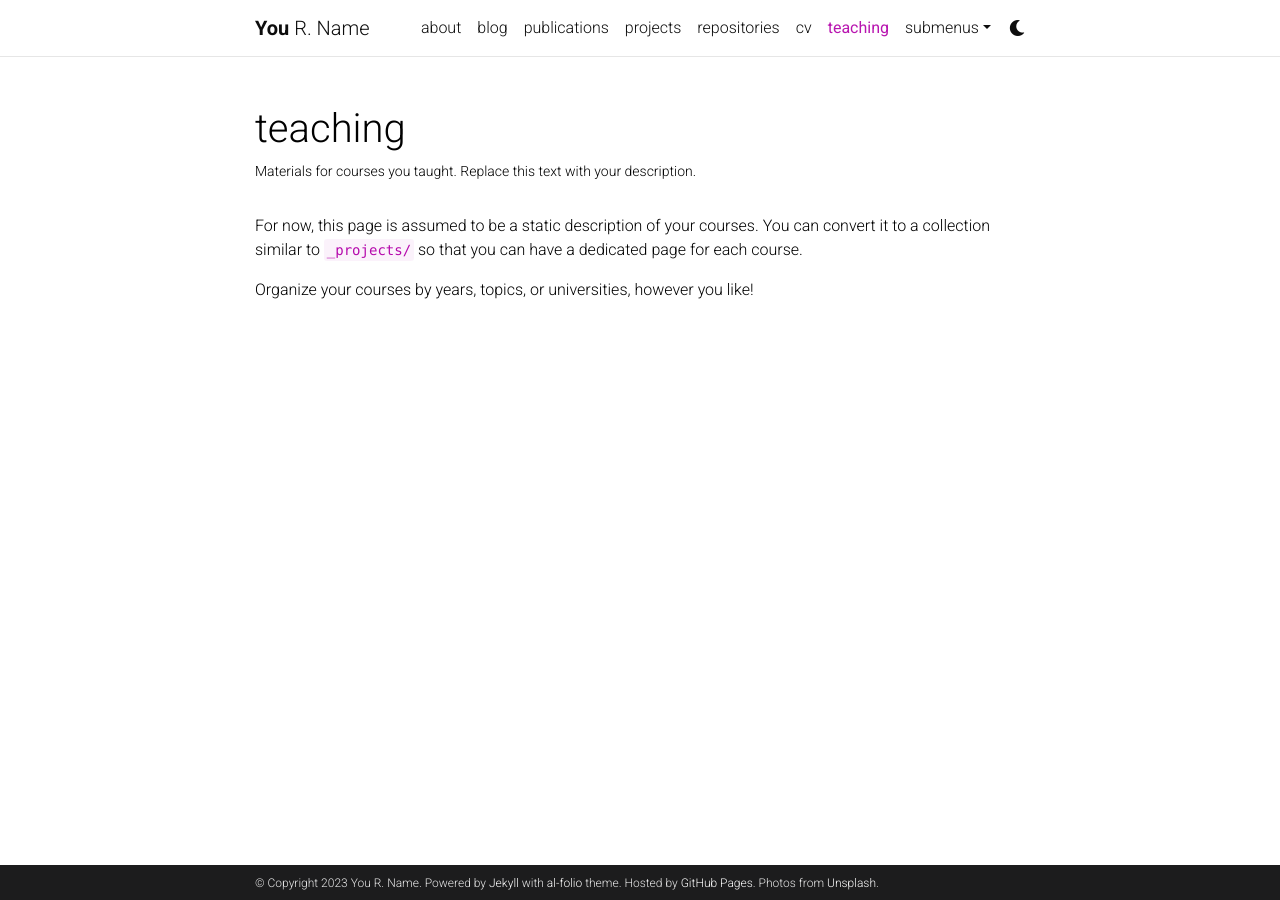
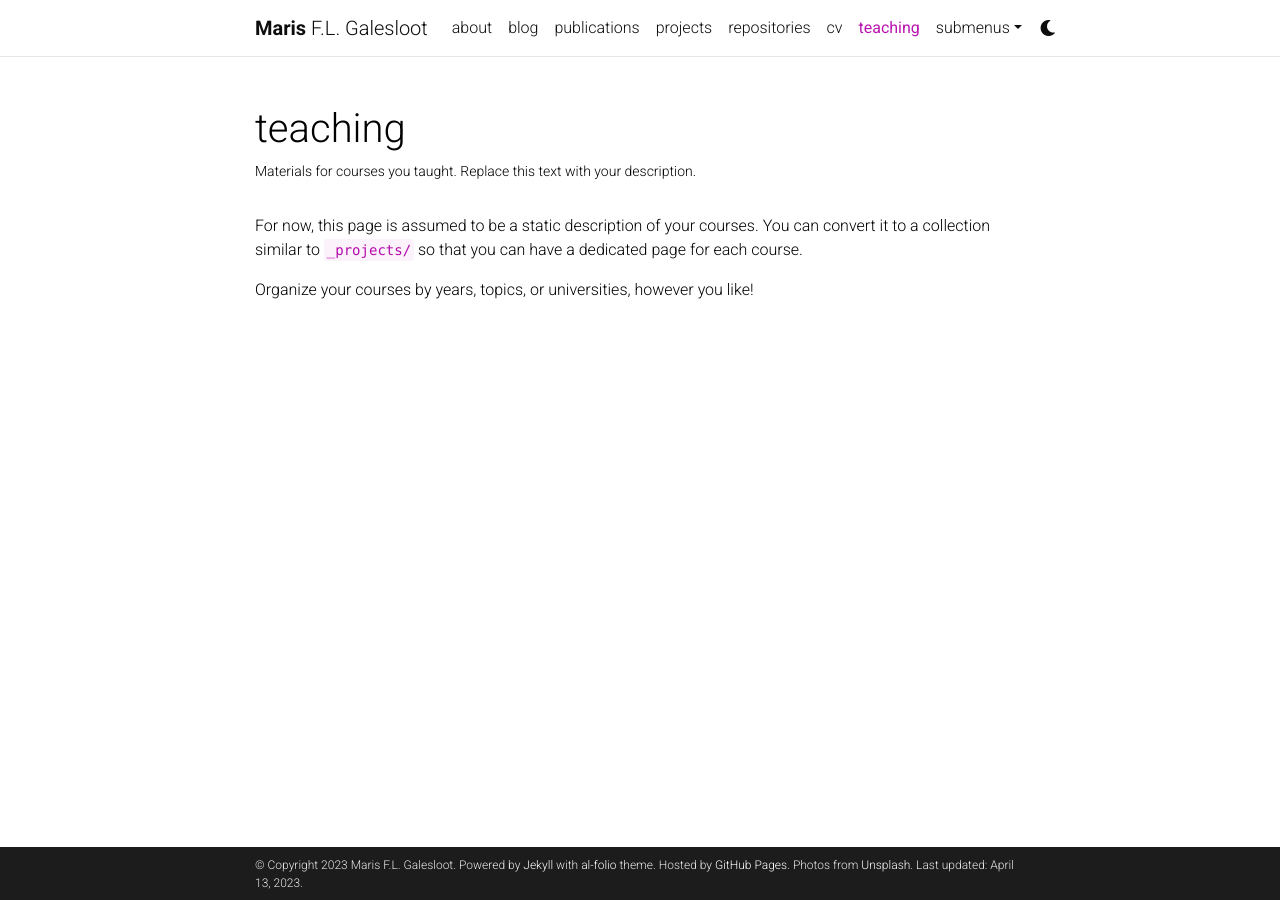
Before and after one commit to marisgg/marisgg.github.io, a Jekyll site: the page built from _pages/teaching.md, in a window 1280 px wide. Built offline with Jekyll 4.4.1, drawn with Linux system fonts in a browser that asks for light colours; comment, search, counter and statistics services are not loaded; a style sheet for code colours, icons or effects is not loaded.

Commit message:
Update _config.yml
initial settings update

```diff
--- a/_config.yml
+++ b/_config.yml
@@ -3,12 +3,12 @@
 # -----------------------------------------------------------------------------
 
 title: blank # the website title (if blank, full name will be used instead)
-first_name: You
-middle_name: R.
-last_name: Name
+first_name: Maris
+middle_name: F.L.
+last_name: Galesloot
 email: you@example.com
 description: > # the ">" symbol means to ignore newlines until "footer_text:"
-  A simple, whitespace theme for academics. Based on [*folio](https://github.com/bogoli/-folio) design.
+  Personal (academic) page.
 footer_text: >
   Powered by <a href="https://jekyllrb.com/" target="_blank">Jekyll</a> with <a href="https://github.com/alshedivat/al-folio">al-folio</a> theme.
   Hosted by <a href="https://pages.github.com/" target="_blank">GitHub Pages</a>.
@@ -18,9 +18,9 @@
 lang: en # the language of your site (for example: en, fr, cn, ru, etc.)
 icon: ⚛️  # the emoji used as the favicon (alternatively, provide image name in /assets/img/)
 
-url: https://alshedivat.github.io # the base hostname & protocol for your site
+url: https://marisgg.github.io # the base hostname & protocol for your site
 baseurl: /al-folio # the subpath of your site, e.g. /blog/
-last_updated: false # set to true if you want to display last updated in the footer
+last_updated: true # set to true if you want to display last updated in the footer
 impressum_path:  # set to path to include impressum link in the footer, use the same path as permalink in a page, helps to conform with EU GDPR
 
 # -----------------------------------------------------------------------------
@@ -71,11 +71,11 @@
 # Social integration
 # -----------------------------------------------------------------------------
 
-github_username: # your GitHub user name
+github_username: marisgg # your GitHub user name
 gitlab_username: # your GitLab user name
 twitter_username: # your Twitter handle
 mastodon_username: # your mastodon instance+username in the format instance.tld/@username
-linkedin_username: # your LinkedIn user name
+linkedin_username: maris-galesloot # your LinkedIn user name
 telegram_username: # your Telegram user name
 scholar_userid: # your Google Scholar ID
 semanticscholar_id: # your Semantic Scholar ID
@@ -137,7 +137,7 @@
 # Follow instructions on https://giscus.app/ to setup for your repo to fill out
 # the information below.
 giscus:
-  repo: alshedivat/al-folio      # <your-github-user-name>/<your-github-repo-name>
+  repo: marisgg/marisgg.github.io      # <your-github-user-name>/<your-github-repo-name>
   repo_id: MDEwOlJlcG9zaXRvcnk2MDAyNDM2NQ==
   category: Comments             # name of the category under which discussions will be created
   category_id: DIC_kwDOA5PmLc4CTBt6
```
